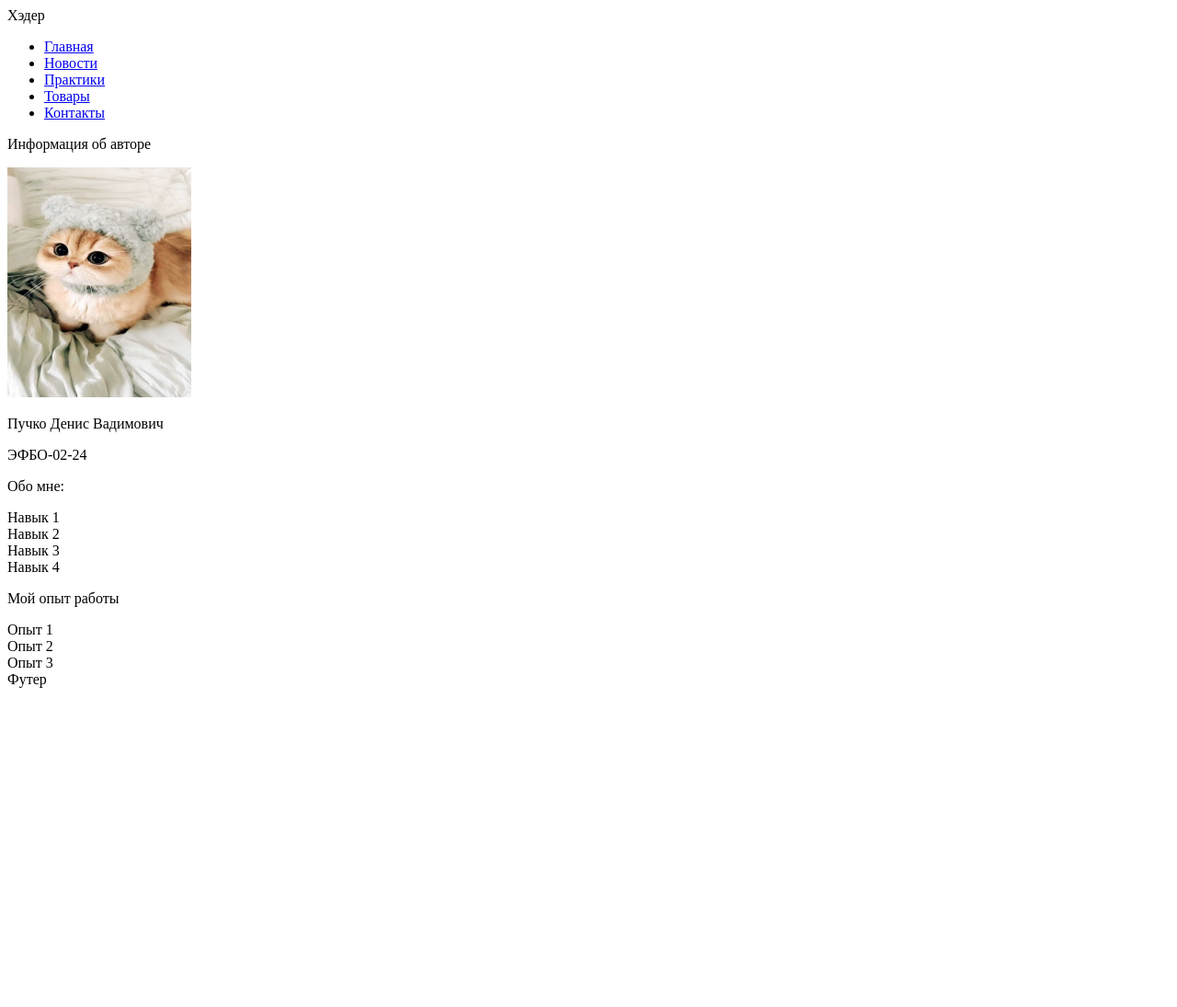
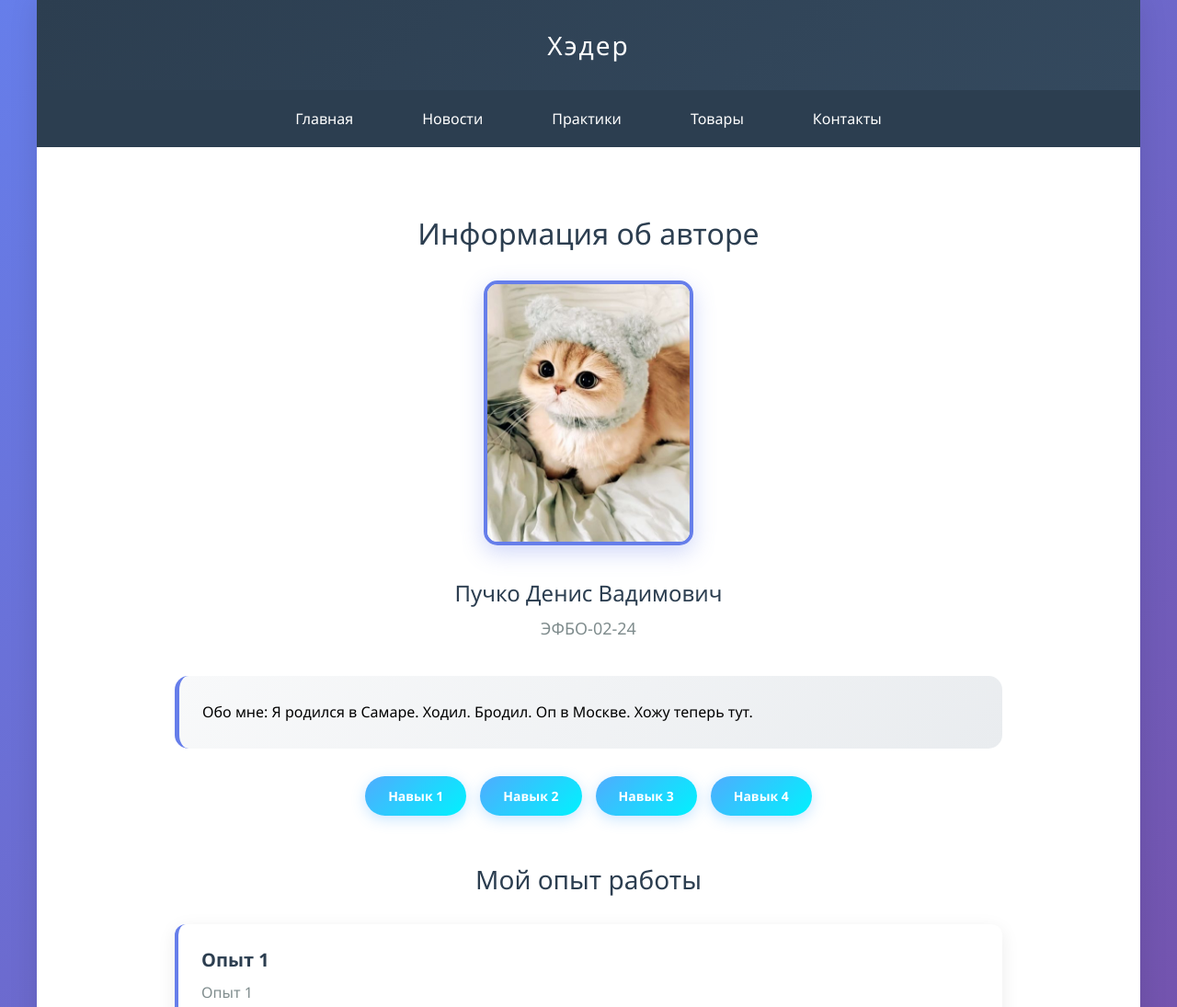
Before and after one commit to nemolucky/frontend-and-backend-practice, a plain HTML site: page index.html in a window 1280 px wide. Shown: the top 1095 px of the page at 92% size. Before the commit the page ends 800 px from the top, so only its background shows below. Drawn offline with Linux system fonts and the light colour scheme.

Commit message:
Add styles to index.html

```diff
--- a/index.html
+++ b/index.html
@@ -4,8 +4,10 @@
     <meta charset="UTF-8" />
     <meta name="viewport" content="width=device-width, initial-scale=1.0" />
     <title>Семестровая работа</title>
+    <link rel="stylesheet" href="style/styles.css" />
   </head>
   <body>
+    <div class="page-container">
       <header class="main-header">Хэдер</header>
       <nav class="main-nav">
         <ul class="list">
@@ -27,12 +29,18 @@
         </ul>
       </nav>
       <div class="main-profile">
+        <div class="profile-header">
             <p class="profile-title">Информация об авторе</p>
-      <img src="assets/images/account-photo.jpg" alt="Фото автора" width="200" height="250">
-      <p class="profile_full-name">Пучко Денис Вадимович</p>
-      <p class="profile_group">ЭФБО-02-24</p>
+            <img
+            src="assets/images/account-photo.jpg"
+            alt="Фото автора"
+            class="profile-photo"
+            />
+            <p class="profile-name">Пучко Денис Вадимович</p>
+            <p class="profile-group">ЭФБО-02-24</p>
+        </div>
         <div class="about-me">
-        <p>Обо мне:</p>
+            Обо мне: Я родился в Самаре. Ходил. Бродил. Оп в Москве. Хожу теперь тут.
         </div>
         <div class="skills-section">
           <div class="skill-tag">Навык 1</div>
@@ -41,12 +49,22 @@
           <div class="skill-tag">Навык 4</div>
         </div>
         <div class="experience-section">
-        <p class="experience-title">Мой опыт работы</p>
-        <div class="experience-card">Опыт 1</div>
-        <div class="experience-card">Опыт 2</div>
-        <div class="experience-card">Опыт 3</div>
+          <p class="experience-header">Мой опыт работы</p>
+          <div class="experience-card">
+            <h3 class="experience-title">Опыт 1</h3>
+            <p class="experience-desc">Опыт 1</p>
+          </div>
+          <div class="experience-card">
+            <h3 class="experience-title">Опыт 2</h3>
+            <p class="experience-desc">Опыт 2</p>
+          </div>
+          <div class="experience-card">
+            <h3 class="experience-title">Опыт 3</h3>
+            <p class="experience-desc">Опыт 3</p>
+          </div>
         </div>
       </div>
       <footer class="main-footer">Футер</footer>
+    </div>
   </body>
 </html>
--- /dev/null
+++ b/style/styles.css
@@ -0,0 +1,176 @@
+body {
+  font-family: "Segoe UI";
+  margin: 0;
+  padding: 0;
+  background: linear-gradient(135deg, #667eea 0%, #764ba2 100%);
+  min-height: 100vh;
+}
+
+.main-header {
+  background: linear-gradient(135deg, #2c3e50 0%, #34495e 100%);
+  color: white;
+  text-align: center;
+  padding: 30px;
+  font-size: 28px;
+  font-weight: 300;
+  letter-spacing: 2px;
+}
+
+.main-nav {
+  background: #2c3e50;
+  padding: 20px 0;
+}
+
+.main-nav .list {
+  list-style: none;
+  margin: 0;
+  padding: 0;
+  display: flex;
+  justify-content: center;
+  gap: 25px;
+}
+
+.main-nav .item {
+  margin: 0;
+}
+
+.main-nav .link {
+  color: white;
+  text-decoration: none;
+  padding: 12px 25px;
+  border-radius: 25px;
+  transition: all 0.3s ease;
+  font-weight: 500;
+}
+
+.main-nav .link:hover {
+  background: rgba(255, 255, 255, 0.1);
+  transform: translateY(-2px);
+}
+
+.page-container {
+  max-width: 1200px;
+  margin: 0 auto;
+  background: white;
+  min-height: 100vh;
+  box-shadow: 0 0 30px rgba(0, 0, 0, 0.1);
+}
+
+.main-footer {
+  background: linear-gradient(135deg, #2c3e50 0%, #34495e 100%);
+  color: white;
+  text-align: center;
+  padding: 30px;
+  margin-top: 50px;
+}
+
+.main-profile {
+  padding: 40px;
+  max-width: 900px;
+  margin: 0 auto;
+}
+
+.profile-header {
+  text-align: center;
+  margin-bottom: 40px;
+}
+
+.profile-title {
+  font-size: 32px;
+  color: #2c3e50;
+  margin-bottom: 10px;
+  font-weight: 300;
+}
+
+.profile-photo {
+  width: 220px;
+  height: 280px;
+  border-radius: 15px;
+  object-fit: cover;
+  margin: 20px auto;
+  border: 4px solid #667eea;
+  box-shadow: 0 8px 25px rgba(102, 126, 234, 0.3);
+}
+
+.profile-name {
+  font-size: 24px;
+  color: #2c3e50;
+  margin: 10px 0;
+  font-weight: 500;
+}
+
+.profile-group {
+  font-size: 18px;
+  color: #7f8c8d;
+  margin: 5px 0;
+}
+
+.about-me {
+  background: linear-gradient(135deg, #f8f9fa 0%, #e9ecef 100%);
+  padding: 25px;
+  border-radius: 15px;
+  margin: 30px 0;
+  border-left: 5px solid #667eea;
+  font-size: 16px;
+  line-height: 1.8;
+}
+
+.skills-section {
+  display: flex;
+  justify-content: center;
+  flex-wrap: wrap;
+  gap: 15px;
+  margin: 30px 0;
+}
+
+.skill-tag {
+  background: linear-gradient(135deg, #4facfe 0%, #00f2fe 100%);
+  color: white;
+  padding: 12px 25px;
+  border-radius: 25px;
+  font-weight: 600;
+  font-size: 14px;
+  box-shadow: 0 4px 15px rgba(79, 172, 254, 0.3);
+  transition: all 0.3s ease;
+}
+.skill-tag:hover {
+  transform: translateY(-3px);
+  box-shadow: 0 6px 20px rgba(79, 172, 254, 0.4);
+}
+
+.experience-section {
+  margin-top: 50px;
+}
+
+.experience-header {
+  font-size: 28px;
+  color: #2c3e50;
+  text-align: center;
+  margin-bottom: 30px;
+  font-weight: 300;
+}
+
+.experience-card {
+  background: white;
+  padding: 25px;
+  margin: 20px 0;
+  border-radius: 12px;
+  box-shadow: 0 5px 20px rgba(0, 0, 0, 0.08);
+  border-left: 4px solid #667eea;
+  transition: transform 0.3s ease;
+}
+.experience-card:hover {
+  transform: translateX(5px);
+}
+
+.experience-title {
+font-size: 20px;
+color: #2c3e50;
+margin: 0 0 10px 0;
+font-weight: 600;
+}
+.experience-desc {
+color: #7f8c8d;
+line-height: 1.6;
+margin: 0;
+}
```
Lines whose indentation alone changed are shown as unchanged.
